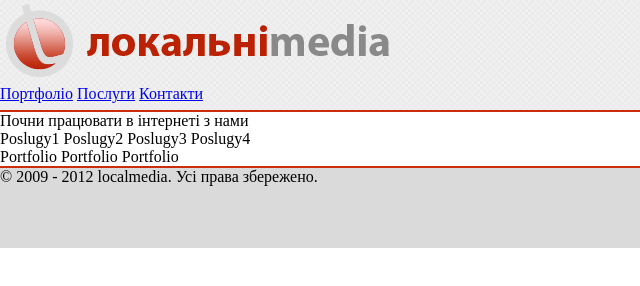
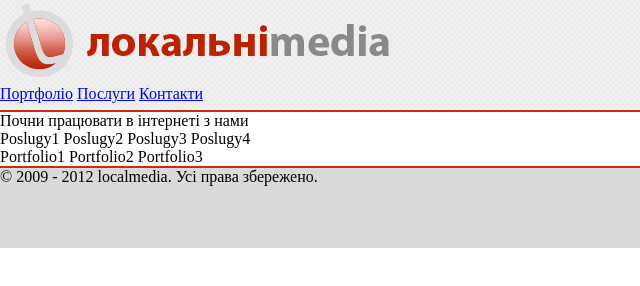
Before and after one commit to zenovij/work_local, a plain HTML site: page index.html in a window 1280 px wide. Shown: the full height of the page, 0-640 px from the left. Drawn offline with Linux system fonts and the light colour scheme.

Commit message:
create a scelete third

```diff
--- a/index.html
+++ b/index.html
@@ -29,9 +29,9 @@
         <span>Poslugy4</span>
     </div>
     <div>
-        <span>Portfolio</span>
-        <span>Portfolio</span>
-        <span>Portfolio</span>
+        <span>Portfolio1</span>
+        <span>Portfolio2</span>
+        <span>Portfolio3</span>
     </div>
 </section>
 <footer>
```
